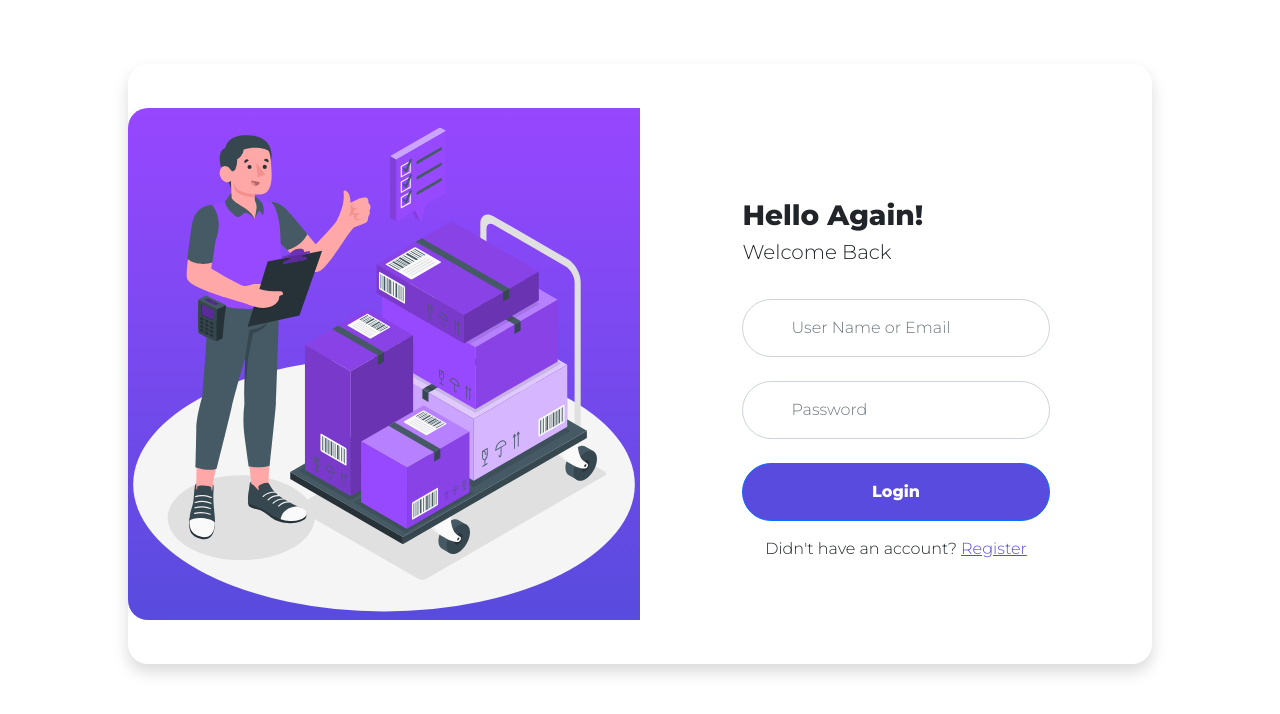
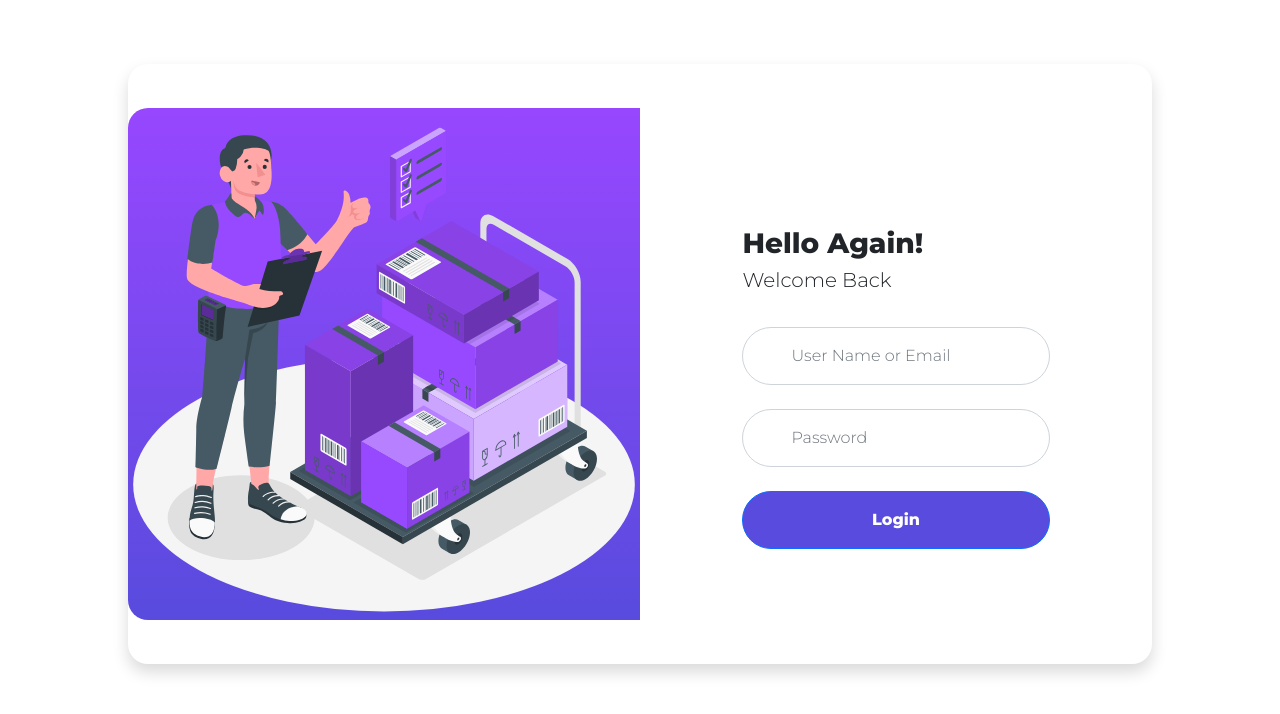
Before and after one commit to ChaoticMaximoff/Inventory-Management-System-ITI-Django-Project, a Django app: page / in a window 1280 px wide. Shown: the top 714 px of the page. Run offline with Django 5.2, Linux system fonts and the light colour scheme; some libraries are stand-ins or nearby versions.

Commit message:
removed register link from login page

```diff
--- a/accounts/templates/Dashboard.html
+++ b/accounts/templates/Dashboard.html
@@ -489,11 +489,6 @@
       const salesData = JSON.parse(document.getElementById("sales-data").textContent);
       const purchaseData = JSON.parse(document.getElementById("purchase-data").textContent);
 
-      // Log for debugging
-      console.log("Chart Labels:", chartLabels);
-      console.log("Sales Data:", salesData);
-      console.log("Purchase Data:", purchaseData);
-
       // Sales & Purchase Chart
       const ctx = document.getElementById("salesChart").getContext("2d");
       const salesChart = new Chart(ctx, {
--- a/accounts/templates/registration/login.html
+++ b/accounts/templates/registration/login.html
@@ -46,14 +46,7 @@
               style="width: 60%; background-color: var(--color-blue)">
               Login
             </button>
-            <p class="text-center mt-3">
-              Didn't have an account?
-              <a
-                style="color: var(--color-blue)"
-                href="{% url 'accounts:register' %}"
-                >Register</a
-              >
-            </p>
+
             {% if form.non_field_errors %}
             <script>
               document.addEventListener("DOMContentLoaded", function () {
```
